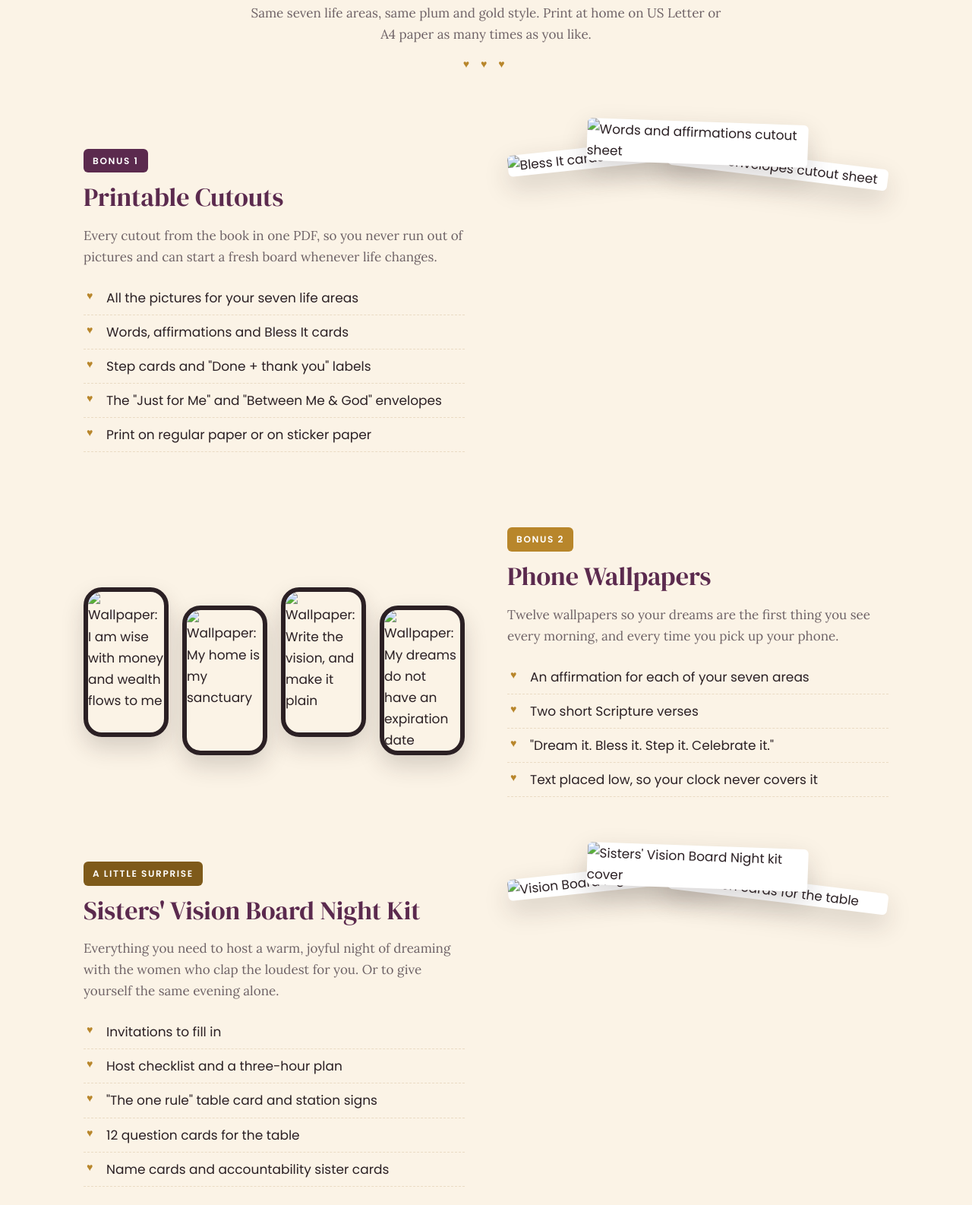
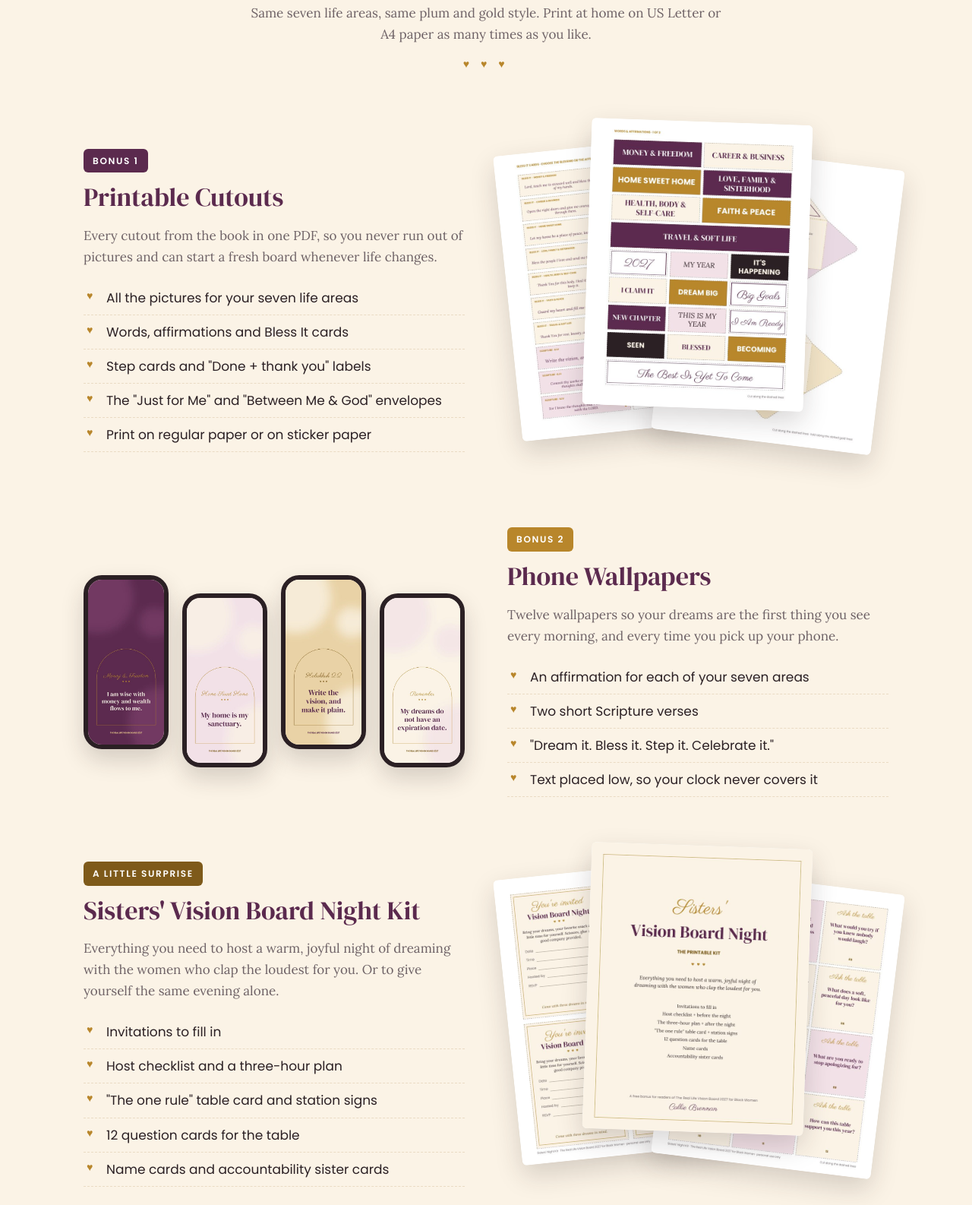
Before and after one commit to eleniascarsella-bot/rlvb-bw-2027-bonus, a plain HTML site: page index.html in a window 1280 px wide. Shown: the part 1212-2798 px from the top of the page at 76% size. Drawn offline with Linux system fonts and the light colour scheme.

Commit message:
Add files via upload

```diff
--- a/index.html
+++ b/index.html
@@ -183,7 +183,7 @@
     </div>
 
     <div class="photo">
-      <div class="arch"><img src="img/hero.jpg" alt="A smiling Black woman with braids planning her goals at a bright desk"></div>
+      <div class="arch"><img src="hero.jpg" alt="A smiling Black woman with braids planning her goals at a bright desk"></div>
       <div class="note"><b>Dream it.</b>Then take the first step.</div>
     </div>
   </div>
@@ -212,9 +212,9 @@
         </ul>
       </div>
       <div class="stack">
-        <img src="img/cutouts_2.jpg" alt="Bless It cards cutout sheet" loading="lazy">
-        <img src="img/cutouts_1.jpg" alt="Words and affirmations cutout sheet" loading="lazy">
-        <img src="img/cutouts_3.jpg" alt="Private envelopes cutout sheet" loading="lazy">
+        <img src="cutouts_2.jpg" alt="Bless It cards cutout sheet" loading="lazy">
+        <img src="cutouts_1.jpg" alt="Words and affirmations cutout sheet" loading="lazy">
+        <img src="cutouts_3.jpg" alt="Private envelopes cutout sheet" loading="lazy">
       </div>
     </div>
 
@@ -231,10 +231,10 @@
         </ul>
       </div>
       <div class="phones">
-        <img src="img/wall_1.jpg" alt="Wallpaper: I am wise with money and wealth flows to me" loading="lazy">
-        <img src="img/wall_2.jpg" alt="Wallpaper: My home is my sanctuary" loading="lazy">
-        <img src="img/wall_3.jpg" alt="Wallpaper: Write the vision, and make it plain" loading="lazy">
-        <img src="img/wall_4.jpg" alt="Wallpaper: My dreams do not have an expiration date" loading="lazy">
+        <img src="wall_1.jpg" alt="Wallpaper: I am wise with money and wealth flows to me" loading="lazy">
+        <img src="wall_2.jpg" alt="Wallpaper: My home is my sanctuary" loading="lazy">
+        <img src="wall_3.jpg" alt="Wallpaper: Write the vision, and make it plain" loading="lazy">
+        <img src="wall_4.jpg" alt="Wallpaper: My dreams do not have an expiration date" loading="lazy">
       </div>
     </div>
 
@@ -252,9 +252,9 @@
         </ul>
       </div>
       <div class="stack">
-        <img src="img/kit_2.jpg" alt="Vision Board Night invitations" loading="lazy">
-        <img src="img/kit_1.jpg" alt="Sisters' Vision Board Night kit cover" loading="lazy">
-        <img src="img/kit_3.jpg" alt="Question cards for the table" loading="lazy">
+        <img src="kit_2.jpg" alt="Vision Board Night invitations" loading="lazy">
+        <img src="kit_1.jpg" alt="Sisters' Vision Board Night kit cover" loading="lazy">
+        <img src="kit_3.jpg" alt="Question cards for the table" loading="lazy">
       </div>
     </div>
   </div>
@@ -298,7 +298,7 @@
 
 <script>
   // Paste here the "Web app URL" from Apps Script (Deploy > Manage deployments).
-  const SCRIPT_URL = "PASTE_APPS_SCRIPT_WEB_APP_URL";
+  const SCRIPT_URL = "https://script.google.com/macros/s/AKfycbw4Ceh9UJXa318VFUQaWe-6dTGaB2IGQlmbOhsBGDhU57Ey1v_F-UX37986JYBGh15u/exec";
 
   const form = document.getElementById("signup");
   const msg = document.getElementById("msg");
```
